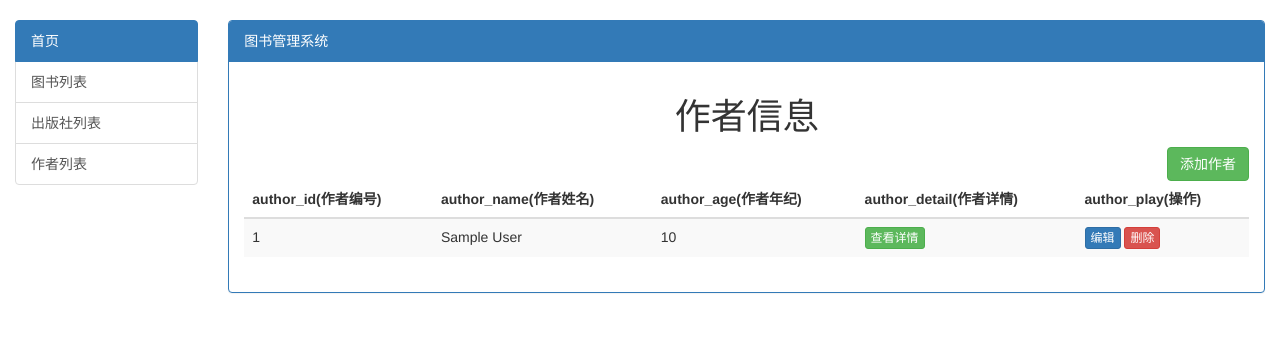
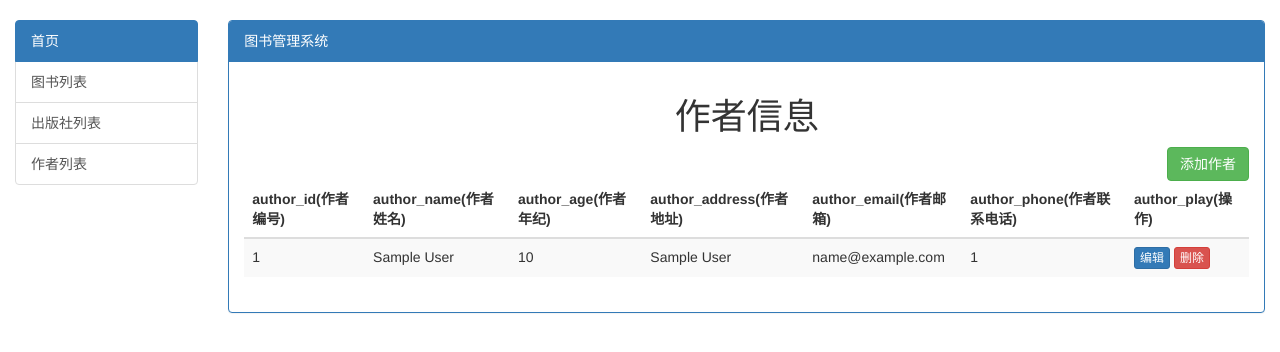
Before and after one commit to juwenzhang/book_admin, a Django app: page /app01/book/author_list/ in a window 1280 px wide. Shown: the part 52-404 px from the top of the page. Run offline with Django 3.2, Linux system fonts and the light colour scheme; tables that the repository leaves empty hold one stand-in row (values such as "Sample post"); some libraries are stand-ins or nearby versions.

Commit message:
feat:作者板块的信息的完善

```diff
--- a/app01/models.py
+++ b/app01/models.py
@@ -36,7 +36,7 @@ class Author(models.Model):
     author_age = models.IntegerField()
 
     # 作者和作者详情市一对一的关系
-    author_detail = models.OneToOneField(to="Author", on_delete=models.CASCADE)
+    author_detail = models.OneToOneField(to="Author_detailInfo", on_delete=models.CASCADE)
 
 
 # 作者详情表
--- a/app01/urls.py
+++ b/app01/urls.py
@@ -31,13 +31,12 @@ urlpatterns = [
     re_path("book/publisher_list/(?P<edit_id>\d+)/", views.book_publisherList_edit,
             name='book_publisherList_edit'),
 
-    re_path("book/publisher_list(?P<delete_id>\d+)/", views.book_publisherList_delete,
+    re_path("book/publisher_list/(?P<delete_id>\d+)/", views.book_publisherList_delete,
             name='book_publisherList_delete'),
 
-    re_path("book/author_detail/(?P<detail_id>\d+)/", views.author_detail,
-            name='book_author_detail'),
-
     # 作者的删除和编辑的界面的实现——编辑和删除的功能的实现
+    re_path("book/author_list/(?P<edit_id>\d+)/", views.authorEdit, name='author_edit'),
+    re_path("book/author_list/(?P<delete_id>\d+)/", views.authorDelete, name='author_delete'),
 
     re_path('^$', views.home, name='home'),
 ]
--- a/app01/views.py
+++ b/app01/views.py
@@ -131,7 +131,8 @@ def book_publisherList_edit(request, edit_id):
 
 # 出版社删除函数
 def book_publisherList_delete(request, delete_id):
-    return render(request, "book_publisherList_delete.html", locals())
+    models.Publisher.objects.filter(pk=delete_id).delete()
+    return redirect("book_publisherList_delete")
 
 
 # 开始我们的作者的视图函数
@@ -140,29 +141,37 @@ def authorList(request):
     authorDatas = models.Author.objects.all()
     return render(request, 'book_authorList.html', locals())
 
+# 开始我们的作者的编辑视图
+def authorEdit(request, edit_id):
+    return render(request, "author_edit.html", locals())
+
+def authorDelete(request, delete_id):
+    # 直接实现我们的删除
+    models.Author.objects.filter(pk=delete_id).delete()
+    return redirect("author_list")
+
 def authorAdd(request):
     # 开始实现我们的的获取数据
     if request.method == "POST":
+        # 开始实现我们的获取前端传入的数据
         author_name = request.POST.get("author_name")
         author_age = request.POST.get("author_age")
         author_address = request.POST.get("author_address")
         author_email = request.POST.get("author_email")
-        author_phone = request.POST.get("author_phone")
-
-        # 先实现添加我们的作者的具体信息表名的数据
-        models.Author_detailInfo.objects.create(
+        author_phone = int(request.POST.get("author_phone"))
+        # 我们必须先实现的是先操作我们的作者详情，然后才可以实现我们的添加作者的数据
+        # 开始实现我们的额添加作者的详情的信息
+        author_detail_obj = models.Author_detailInfo.objects.create(
+            author_phone=author_phone,
             author_address=author_address,
-            author_email=author_email,
-            author_phone=author_phone
+            author_email=author_email
         )
-        # 开始实现我们的数据库的更新
+        # 开始我们的创建我们的作者的信息，并且加入我们的数据库
         models.Author.objects.create(
             author_name=author_name,
             author_age=author_age,
-            author_detail_id=models.Author.objects.all().last().pk
+            # 通过我们的作者详情来实现我们的添加一对一的作者详情信息
+            author_detail=author_detail_obj,
         )
         return redirect("book_authorList")
     return render(request, 'authorAdd.html', locals())
-
-def author_detail(request, detail_id):
-    pass
--- a/templates/authorAdd.html
+++ b/templates/authorAdd.html
@@ -28,7 +28,7 @@
         </p>
         <p>
             作者电话:
-            <input type="tel" name="author_phone" placeholder="请输入作者电话"
+            <input type="text" name="author_phone" placeholder="请输入作者电话"
                    class="form-control">
         </p>
         <p>
--- a/templates/book_authorList.html
+++ b/templates/book_authorList.html
@@ -12,7 +12,9 @@
                 <th>author_id(作者编号)</th>
                 <th>author_name(作者姓名)</th>
                 <th>author_age(作者年纪)</th>
-                <th>author_detail(作者详情)</th>
+                <th>author_address(作者地址)</th>
+                <th>author_email(作者邮箱)</th>
+                <th>author_phone(作者联系电话)</th>
                 <th>author_play(操作)</th>
             </tr>
         </thead>
@@ -24,12 +26,14 @@
                     <td>{{ author_data.pk }}</td>
                     <td>{{ author_data.author_name }}</td>
                     <td>{{ author_data.author_age }}</td>
+                    <td>{{ author_data.author_detail.author_address }}</td>
+                    <td>{{ author_data.author_detail.author_email }}</td>
+                    <td>{{ author_data.author_detail.author_phone }}</td>
                     <td>
-                        <a href="" class="btn btn-success btn-xs">查看详情</a>
-                    </td>
-                    <td>
-                        <a href="" class="btn btn-primary btn-xs">编辑</a>
-                        <a href="" class="btn btn-danger btn-xs">删除</a>
+                        <a href="{% url 'author_edit' author_data.pk %}"
+                           class="btn btn-primary btn-xs">编辑</a>
+                        <a href="{% url 'author_delete' author_data.pk %}"
+                           class="btn btn-danger btn-xs">删除</a>
                     </td>
                 </tr>
             {% endfor %}
```
Also changed, not shown: templates/author_edit.html (added, +10 -0 lines), app01/migrations/0002_auto_20240823_0734.py (added).
